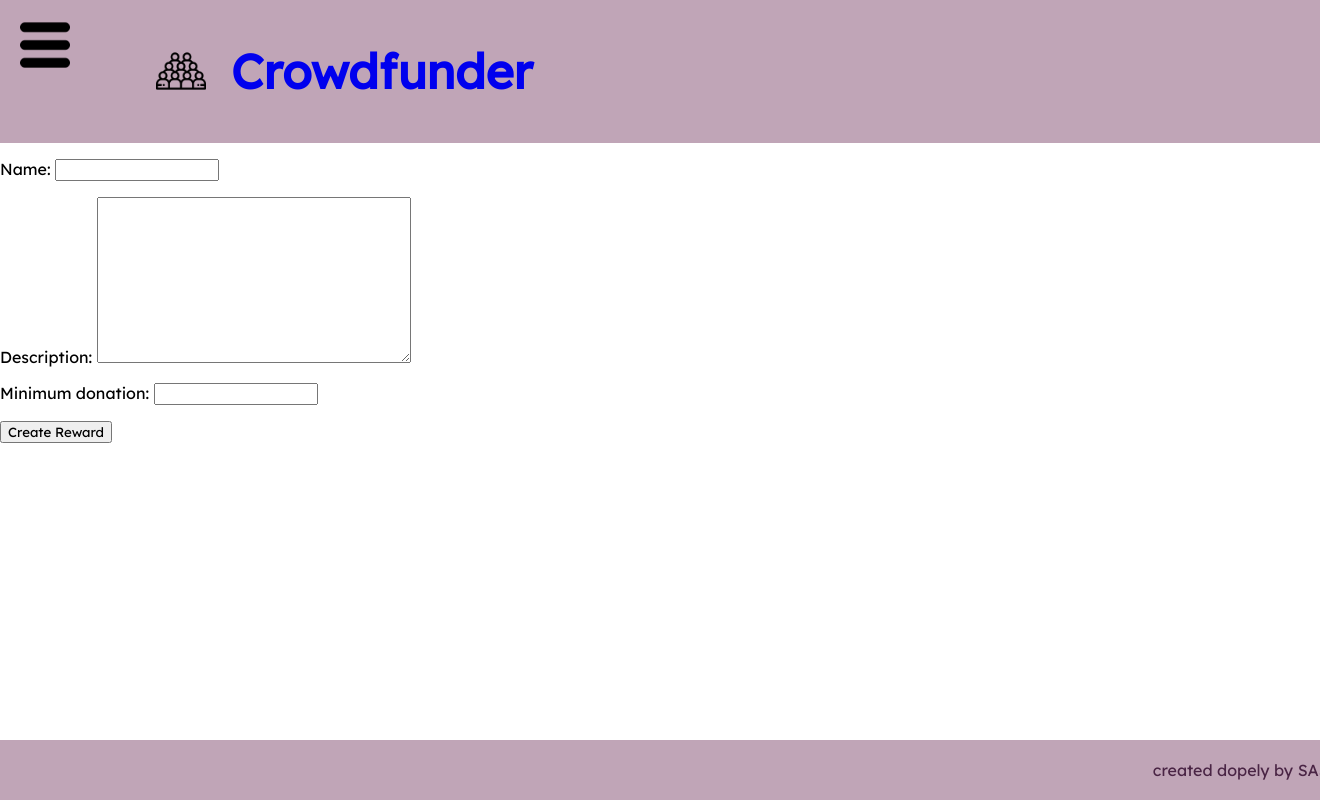
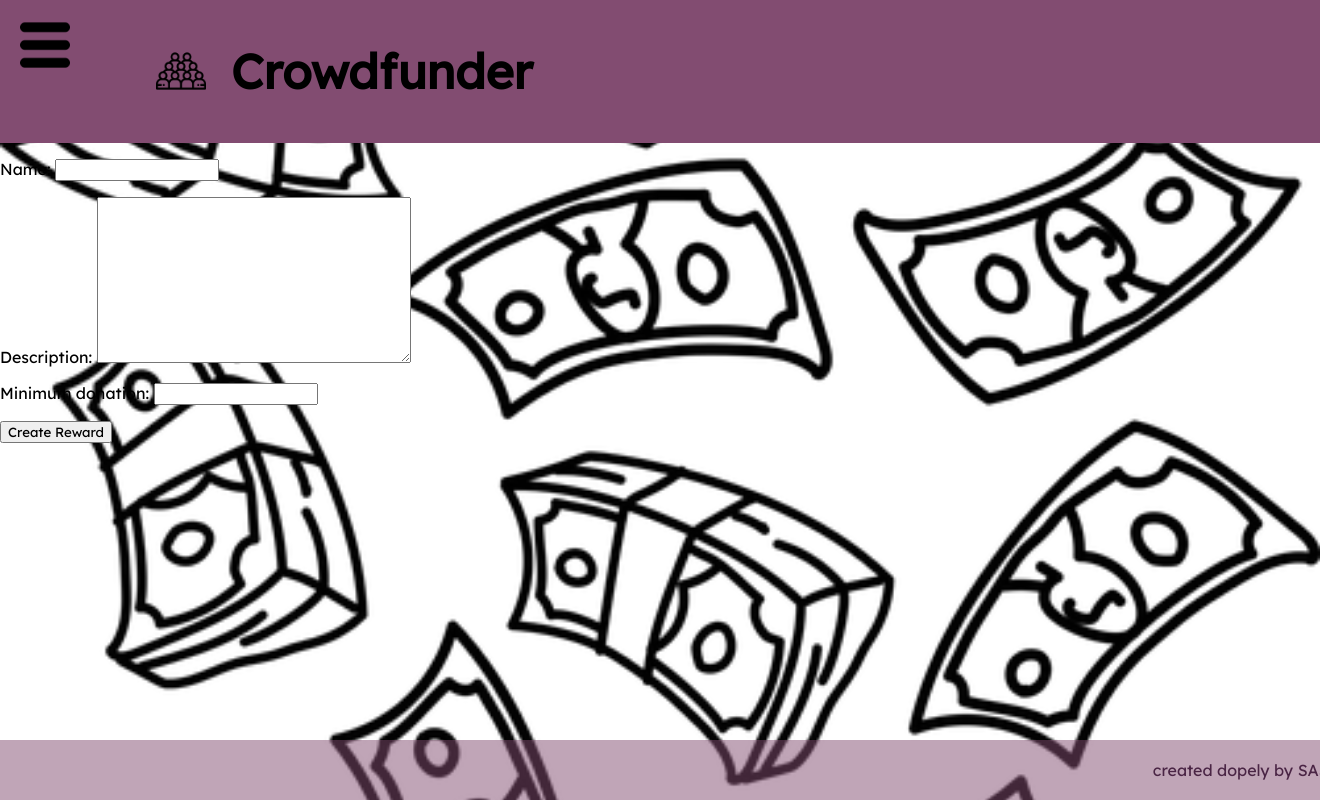
Before and after one commit to cudjoeab/Crowdfunder, a Django app: page /project/1/new_reward in a window 1320 px wide; the page is wider, and only the part inside the window is pictured. Run offline with Django 3.2, Linux system fonts and the light colour scheme.

Commit message:
edits to project_details layout, downloaded background image, added more styling

```diff
--- a/crowdfunder/crowdfunder/static/css/crowdfunder.css
+++ b/crowdfunder/crowdfunder/static/css/crowdfunder.css
@@ -5,10 +5,16 @@
 }
 body{
     margin: 0 auto;
+
+    background-image: url("images/money_falling.png");
+    background-position: center;
+    background-repeat: no-repeat;
+    background-size: cover;
+
 }
-a:visited {
-    color: rgba(74, 37, 69, 1);
-}
+
+
+
 
 .logo {
     text-decoration: none;
@@ -33,7 +39,7 @@ h2 {
 }
 header {
     /* background: url("image/crowd1.png"); */
-    background-color:  rgba(130, 76, 113, 0.5);
+    background-color:  rgba(130, 76, 113, 1);
     color: rgba(74, 37, 69, 1);
     padding: 5px;
     display: grid;
@@ -65,21 +71,43 @@ header {
     grid-template-columns: 1fr 1fr 1fr;
     grid-gap: 1em;
     margin: 0 20px;
+
 }
 .project_preview {
+    font-size: 20px;
     list-style-type: none;
     padding: 20px;
     text-align: center;
+    background: rgba(144, 170, 134, 0.5);
 
 }
+.project_details {
+    padding: 20px;
+    margin-bottom: 0;
+}
+
+
 
 footer {
     background-color: rgba(130, 76, 113, 0.5);
     color: rgba(74, 37, 69, 1);
     padding: 20px;
     text-align: right;
-    position: fixed;
+    position: absolute;
     left: 0;
     bottom: 0;
     width: 100%;
 }
+
+a {
+    color: black;
+    text-decoration: none;
+}
+
+a:hover {
+    color:
+}
+
+a:visited{
+    color: rgba(0, 0, 1, 1);
+}
--- a/crowdfunder/crowdfunder/templates/project_details.html
+++ b/crowdfunder/crowdfunder/templates/project_details.html
@@ -7,7 +7,7 @@
     <h3>creator: <a href='{% url "user_profile" project.creator.pk %}'>{{ project.creator }}</a></h3>
     <h3>timeline: {{ project.start_date }} - {{ project.end_date }} <br></h3>
     <p>description: {{ project.description }}</p>
-    <h3>goal:{{ project.fund_goal }}  </h3>
+    <h3>goal: {{ project.fund_goal }}  </h3>
     <h3>total so far: {{ project.current_funds }}</h3>
 </section>
 
```
Also changed, not shown: crowdfunder/crowdfunder/static/css/images/money_falling.png (added).
